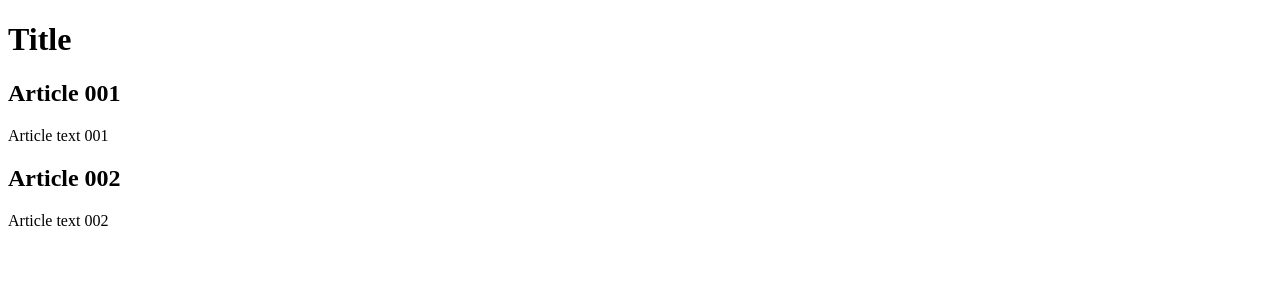
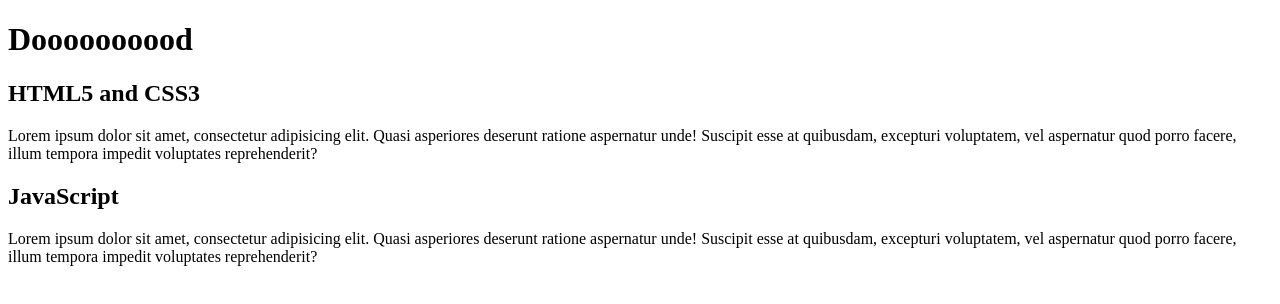
Before and after one commit to philipeformagio/site-project, a plain HTML site: page index.html in a window 1280 px wide. Drawn offline with Linux system fonts and the light colour scheme.

Commit message:
Update index.html

```diff
--- a/index.html
+++ b/index.html
@@ -8,15 +8,19 @@
 <body>
     <main>
         <header>
-            <h1>Title</h1>
+            <h1>Doooooooood</h1>
         </header>
         <article>
-            <h2>Article 001</h2>
-            <p>Article text 001</p>
+            <h2>HTML5 and CSS3</h2>
+            <p>Lorem ipsum dolor sit amet, consectetur adipisicing elit. Quasi asperiores deserunt ratione aspernatur unde! Suscipit esse at quibusdam,
+                excepturi voluptatem, vel aspernatur quod porro facere, illum tempora impedit voluptates reprehenderit?
+            </p>
         </article>
         <article>
-            <h2>Article 002</h2>
-            <p>Article text 002</p>
+            <h2>JavaScript</h2>
+            <p>Lorem ipsum dolor sit amet, consectetur adipisicing elit. Quasi asperiores deserunt ratione aspernatur unde! Suscipit esse at quibusdam,
+                excepturi voluptatem, vel aspernatur quod porro facere, illum tempora impedit voluptates reprehenderit?
+            </p>
         </article>
     </main>
 </body>
```
